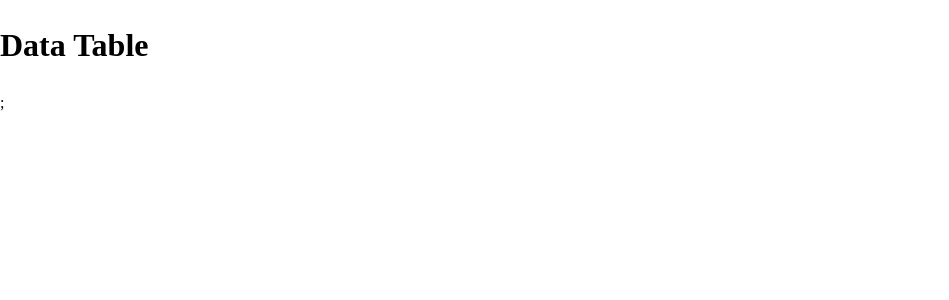
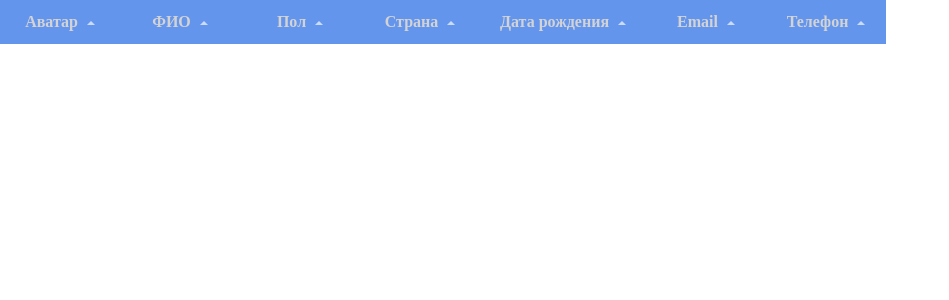
Before and after one commit to becasualle/vue-table, a Vue app: page / in a window 1280 px wide. Shown: the top 300 px of the page, without its empty margins (0-949 px from the left). Built offline with nearby package versions, Linux system fonts and the light colour scheme.

Commit message:
table headers and data from json

```diff
--- a/src/App.vue
+++ b/src/App.vue
@@ -1,13 +1,24 @@
-<script setup lang="ts">
-import DataTable from "./components/DataTable.vue";
-</script>
-
 <template>
   <header></header>
 
   <main>
-    <DataTable />
+    <DataTable :columns="tableColumns" />
   </main>
 </template>
 
+<script setup lang="ts">
+import DataTable from "./components/DataTable.vue";
+import { data } from "./data/api";
+
+const tableColumns = [
+  "Аватар",
+  "ФИО",
+  "Пол",
+  "Страна",
+  "Дата рождения",
+  "Email",
+  "Телефон",
+];
+</script>
+
 <style scoped lang="scss"></style>
--- a/src/components/DataTable.vue
+++ b/src/components/DataTable.vue
@@ -1,12 +1,47 @@
 <template>
-  <div>
-    <h1>Data Table</h1>
-  </div>
-  ;
+  <table>
+    <thead>
+      <th v-for="(name, index) in columns" :key="index">
+        {{ name }}
+        <span class="arrow asc"></span>
+      </th>
+    </thead>
+    <tbody></tbody>
+  </table>
 </template>
 
 <script setup lang="ts">
-console.log("hello world");
+interface Props {
+  columns: string[];
+}
+
+const props = defineProps<Props>();
 </script>
 
-<style lang="scss" scoped></style>
+<style lang="scss" scoped>
+th {
+  background-color: cornflowerblue;
+  color: lightgray;
+  cursor: pointer;
+}
+
+th,
+td {
+  min-width: 120px;
+  padding: 10px 20px;
+}
+
+.arrow {
+  display: inline-block;
+  vertical-align: middle;
+  width: 0;
+  height: 0;
+  margin-left: 5px;
+  opacity: 0.66;
+  &.asc {
+    border-left: 4px solid transparent;
+    border-right: 4px solid transparent;
+    border-bottom: 4px solid #fff;
+  }
+}
+</style>
--- a/src/data/api.ts
+++ b/src/data/api.ts
@@ -1,4 +1,6 @@
-export interface Typescript {
+import dataJSON from "./api.json";
+
+export interface Data {
   results: Result[];
   info: Info;
 }
@@ -96,3 +98,5 @@ export interface Picture {
   medium: string;
   thumbnail: string;
 }
+
+export const data = JSON.parse(JSON.stringify(dataJSON)) as Data;
```
